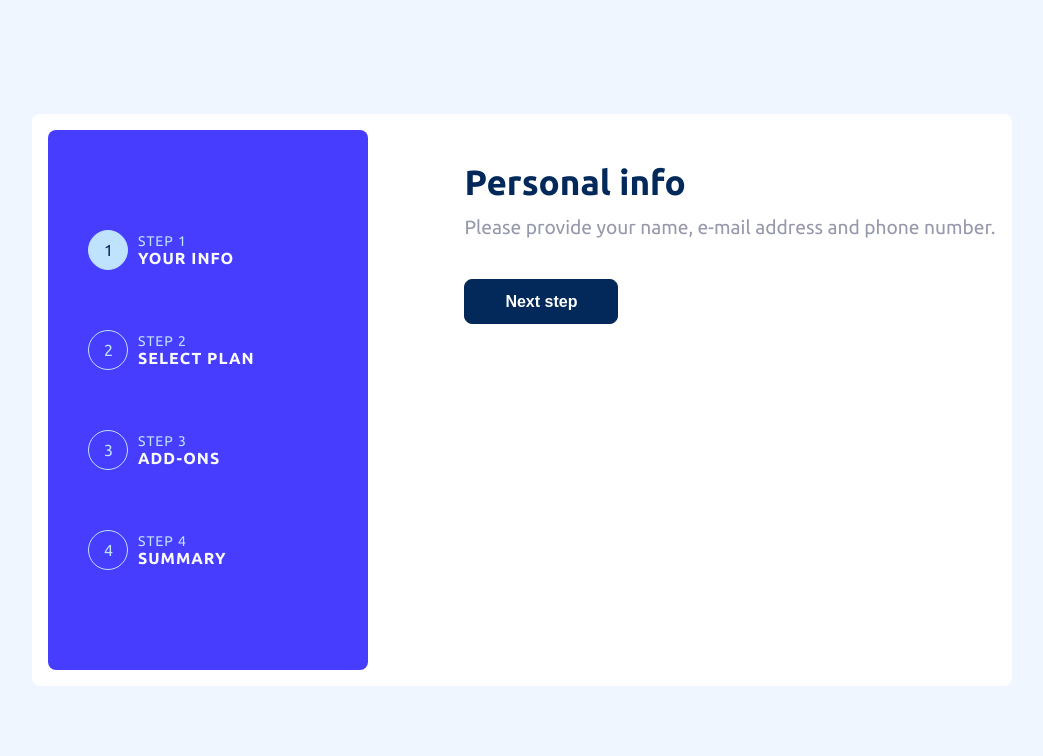
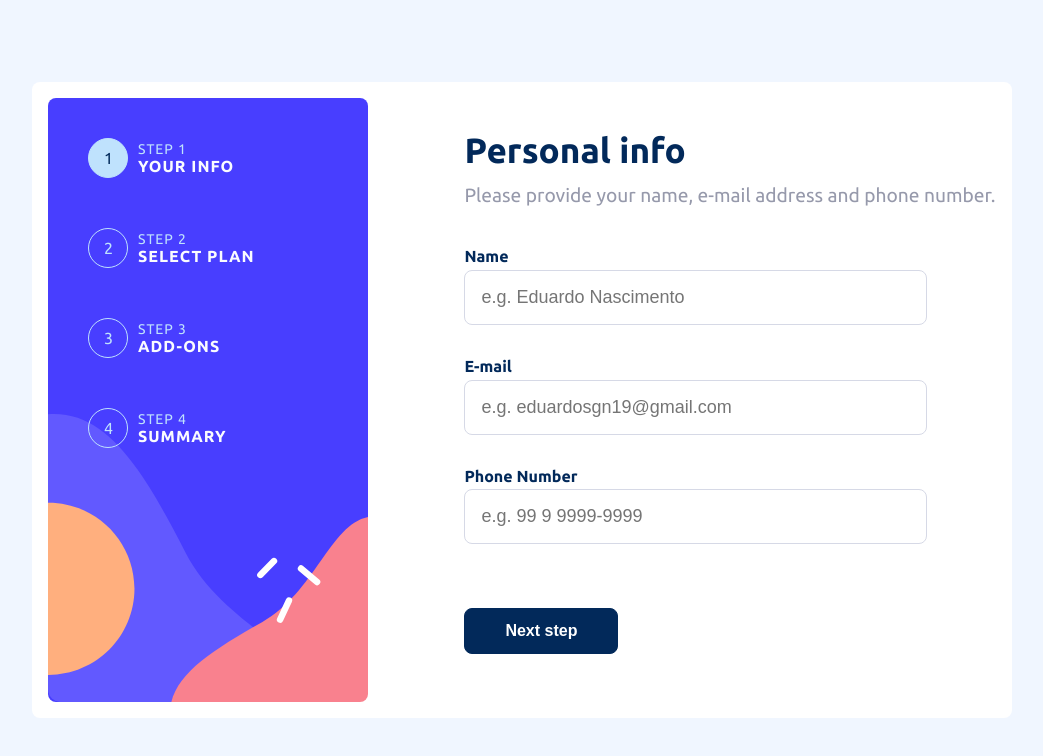
Before and after one commit to eduardosgn/multistep-form, a React (Vite) app: page / in a window 1280 px wide. Shown: the top 756 px of the page, without its empty margins (118-1161 px from the left). Built offline with nearby package versions, Linux system fonts and the light colour scheme.

Commit message:
criacao da funcionalidade de pegar os estados os inputs e salvar no context

```diff
--- a/package.json
+++ b/package.json
@@ -12,6 +12,7 @@
     "framer-motion": "^8.5.2",
     "react": "^18.2.0",
     "react-dom": "^18.2.0",
+    "react-input-mask": "^2.0.4",
     "react-router-dom": "^6.7.0",
     "styled-components": "^5.3.6"
   },
@@ -24,5 +25,4 @@
   "resolutions": {
     "styled-components": "^5"
   }
-
 }
--- a/src/App.jsx
+++ b/src/App.jsx
@@ -1,6 +1,7 @@
 import Form from "./pages/Form";
 import styled from "styled-components";
 import { FormStepsProvider } from "./context/form-steps/FormStepsContext";
+import { FormInfoProvider } from "./context/form-info/FormInfoContext";
 
 const Container = styled.div`
     min-width: 100vw;
@@ -13,7 +14,9 @@ function App() {
     return (
         <FormStepsProvider>
             <Container>
-                <Form />
+                <FormInfoProvider>
+                    <Form />
+                </FormInfoProvider>
             </Container>
         </FormStepsProvider>
     );
--- a/src/components/StepTracker.jsx
+++ b/src/components/StepTracker.jsx
@@ -1,8 +1,8 @@
-import { motion as m } from 'framer-motion';
 import { useContext } from 'react';
 import FormStepsContext from '../context/form-steps/FormStepsContext.jsx';
 import styled from 'styled-components';
 import * as pallete from './style/StyledVars.js';
+import bgDesktop from '../assets/images/bg-sidebar-desktop.svg';
 
 const {
     marine_blue,
@@ -27,7 +27,6 @@ export default function StepTracker() {
         width: 20rem;
         min-height: 100%;
         background-color: ${ purplish_blue };
-        background: url('../assets/images/bg-sidebar-desktop.svg') no-repeat center cover;
         border-radius: 8px;
         padding: 2.5rem;
         margin-right: 6rem;
@@ -41,7 +40,15 @@ export default function StepTracker() {
         display: flex;
         align-items: center;
         justify-content: flex-start;
-        margin: 60px 0;
+        margin: 50px 0;
+
+        &:first-child {
+            margin: 0 0 50px 0;
+        }
+
+        &:last-child {
+            margin: 0 0 180px 0;
+        }
     `;
 
     const StepTextContainer = styled.div`
@@ -74,7 +81,13 @@ export default function StepTracker() {
     `;
 
     return (
-        <Container>
+        <Container style={{
+                backgroundImage: `url('${bgDesktop}')`,
+                backgroundRepeat: 'no-repeat',
+                backgroundSize: '22rem',
+                backgroundPosition: 'bottom left'
+            }}
+        >
             <StepContainer>
                 <StepNumber textColor={ step === 1 ? marine_blue : light_blue } bgColor={ step === 1 && light_blue }>
                     1
--- a/src/components/formSteps/FormStep1.jsx
+++ /dev/null
@@ -1,24 +0,0 @@
-import { motion as m } from 'framer-motion';
-import styled from 'styled-components';
-import { Title } from '../style/Title';
-import { Subtitle } from '../style/Subtitle';
-
-const Container = styled.section`
-    margin-top: 2rem;
-`;
-
-export default function FormStep1() {
-    return (
-        <m.section
-            initial={{ opacity: 0, y: '5px' }}
-            animate={{ opacity: 1, y: '0px' }}
-            transition={{ duration: 0.5, ease: 'easeInOut' }}
-            exit={{ opacity: 0, y: '5px' }}
-        >
-            <Container>
-                <Title>Personal info</Title>
-                <Subtitle>Please provide your name, e-mail address and phone number.</Subtitle>
-            </Container>
-        </m.section>
-    );
-};
--- /dev/null
+++ b/src/components/formSteps/FormStep1/FormStep1.jsx
@@ -0,0 +1,101 @@
+import { motion as m } from 'framer-motion';
+import styled from 'styled-components';
+import { Title } from '../../style/Title';
+import { Subtitle } from '../../style/Subtitle';
+import * as pallete from '../../style/StyledVars.js';
+import { useState, useContext } from 'react';
+import FormInfoContext from '../../../context/form-info/FormInfoContext';
+import PhoneInput from './PhoneInput';
+
+const {
+    marine_blue,
+} = pallete.colors.primary;
+
+const {
+    light_gray,
+} = pallete.colors.neutral;
+
+const Container = styled.section`
+    margin-top: 2rem;
+`;
+
+const FormGroup = styled.div`
+    display: flex;
+    flex-direction: column;
+    width: 87%;
+    margin-bottom: 2rem;
+
+    &:last-child {
+        margin-bottom: 4rem;
+    }
+
+    > label {
+       color: ${ marine_blue };
+       font-weight: bold;
+       margin-bottom: .3rem;
+    }
+
+    > input {
+        border: 1px solid ${ light_gray };
+        border-radius: 8px;
+        font-size: 1.125rem;
+        padding: 1rem;
+    }
+
+    @media (max-width: 800px) {
+        width: 100%;
+    }
+`;
+
+export default function FormStep1() {
+    const { name, email, phoneNumber, dispatch } = useContext(FormInfoContext);
+
+    const onChangeNameInput = e => dispatch({ type: 'NAME_INPUT', payload: e.target.value });
+
+    const onChangeEmailInput = e => dispatch({ type: 'EMAIL_INPUT', payload: e.target.value });
+
+    const onChangePhoneInput = e => dispatch({ type: 'PHONE_INPUT', payload: e.target.value });
+
+    return (
+        <m.section
+            initial={{ opacity: 0, y: '5px' }}
+            animate={{ opacity: 1, y: '0px' }}
+            transition={{ duration: 0.5, ease: 'easeInOut' }}
+            exit={{ opacity: 0, y: '5px' }}
+        >
+            <Container>
+                <Title>Personal info</Title>
+
+                <Subtitle>Please provide your name, e-mail address and phone number.</Subtitle>
+
+                <FormGroup>
+                    <label htmlFor="name">Name</label>
+                    <input
+                        type="text"
+                        placeholder='e.g. Eduardo Nascimento'
+                        value={name}
+                        onChange={onChangeNameInput}
+                    />
+                </FormGroup>
+
+                <FormGroup>
+                    <label htmlFor="email">E-mail</label>
+                    <input
+                        type="email"
+                        placeholder='e.g. eduardosgn19@gmail.com'
+                        value={email}
+                        onChange={onChangeEmailInput}
+                    />
+                </FormGroup>
+
+                <FormGroup>
+                    <label htmlFor="phonenumber">Phone Number</label>
+                    <PhoneInput
+                        value={phoneNumber}
+                        onChange={onChangePhoneInput}
+                    />
+                </FormGroup>
+            </Container>
+        </m.section>
+    );
+};
--- /dev/null
+++ b/src/components/formSteps/FormStep1/PhoneInput.jsx
@@ -0,0 +1,7 @@
+import InputMask from 'react-input-mask';
+
+const PhoneInput = ({ value, onChange }) => {
+    return <InputMask mask='99 9 9999-9999' value={value} onChange={onChange} placeholder='e.g. 99 9 9999-9999' />
+};
+
+export default PhoneInput;
--- a/src/components/formSteps/FormStep4.jsx
+++ b/src/components/formSteps/FormStep4.jsx
@@ -2,12 +2,16 @@ import { motion as m } from 'framer-motion';
 import styled from 'styled-components';
 import { Title } from '../style/Title';
 import { Subtitle } from '../style/Subtitle';
+import { useContext } from 'react';
+import FormInfoContext from '../../context/form-info/FormInfoContext';
 
 const Container = styled.section`
     margin-top: 2rem;
 `;
 
 export default function FormStep4() {
+    const { name, email, phoneNumber } = useContext(FormInfoContext);
+
     return (
         <m.section
             initial={{ opacity: 0, y: '5px' }}
@@ -18,6 +22,9 @@ export default function FormStep4() {
             <Container>
                 <Title>Finishing up</Title>
                 <Subtitle>Double-check everything looks OK before confirming.</Subtitle>
+                <p>{ name }</p>
+                <p>{ email }</p>
+                <p>{ phoneNumber }</p>
             </Container>
         </m.section>
     );
--- /dev/null
+++ b/src/context/form-info/FormInfoContext.jsx
@@ -0,0 +1,27 @@
+import { createContext, useContext, useReducer, useState } from "react";
+import FormInfoReducer from './FormInfoReducer';
+
+const FormInfoContext = createContext();
+
+export const FormInfoProvider = ({ children }) => {
+    const initialState = {
+        name: '',
+        email: '',
+        phoneNumber: ''
+    };
+
+    const [state, dispatch] = useReducer(FormInfoReducer, initialState);
+
+    return (
+        <FormInfoContext.Provider
+            value={{
+                ...state,
+                dispatch
+            }}
+        >
+            { children }
+        </FormInfoContext.Provider>
+    );
+};
+
+export default FormInfoContext;
--- /dev/null
+++ b/src/context/form-info/FormInfoReducer.js
@@ -0,0 +1,30 @@
+const infoReducer = (state, action) => {
+    switch(action.type) {
+        case 'GET_INFO':
+            return {
+                ...state,
+                name: action.payload,
+                email: action.payload,
+                phoneNumber: action.payload
+            }
+        case 'NAME_INPUT':
+            return {
+                ...state,
+                name: action.payload
+            }
+        case 'EMAIL_INPUT':
+            return {
+                ...state,
+                email: action.payload
+            }
+        case 'PHONE_INPUT':
+            return{
+                ...state,
+                phoneNumber: action.payload
+            }
+        default:
+            return state
+    };
+};
+
+export default infoReducer;
--- a/src/pages/Form.jsx
+++ b/src/pages/Form.jsx
@@ -3,7 +3,7 @@ import { AnimatePresence } from 'framer-motion';
 import styled from 'styled-components';
 import * as pallete from '../components/style/StyledVars.js';
 import StepTracker from '../components/StepTracker.jsx';
-import FormStep1 from '../components/formSteps/FormStep1';
+import FormStep1 from '../components/formSteps/FormStep1/FormStep1.jsx';
 import FormStep2 from '../components/formSteps/FormStep2';
 import FormStep3 from '../components/formSteps/FormStep3';
 import FormStep4 from '../components/formSteps/FormStep4';
@@ -48,14 +48,21 @@ const Container = styled.main`
 `;
 
 const Section = styled.section``;
+
 const FormSection = styled.section`
     width: 80%;
 `;
 
 const ButtonsContainer = styled.div`
     display: flex;
-    width: 80%;
+    width: 87%;
     justify-content: space-between;
+    margin-bottom: 3rem;
+
+    @media (max-width: 800px) {
+        margin-bottom: 2.5rem;
+        width: 100%;
+    }
 `;
 
 const NextButton = styled.button`
```
Also changed, not shown: 2 other files (tests, documents, lock files or other folders).
